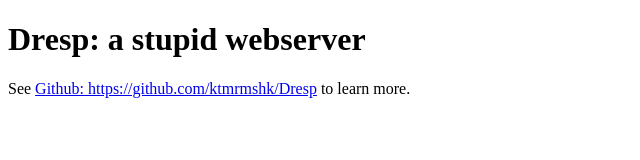
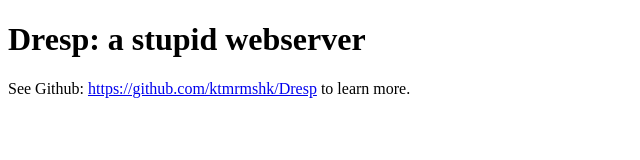
Before and after one commit to ktmrmshk/Dresp, a plain HTML site: page dresp/static/index.html in a window 1280 px wide. Shown: the full height of the page, 0-640 px from the left. Drawn offline with Linux system fonts and the light colour scheme.

Commit message:
Create index.html

```diff
--- a/dresp/static/index.html
+++ b/dresp/static/index.html
@@ -5,7 +5,7 @@
   </head>
   <body>
   <h1>Dresp: a stupid webserver</h1>
-  See <a href="https://github.com/ktmrmshk/Dresp">Github: https://github.com/ktmrmshk/Dresp</a>
+  See Github: <a href="https://github.com/ktmrmshk/Dresp">https://github.com/ktmrmshk/Dresp</a>
   to learn more.
   </body>
 </html>
```
